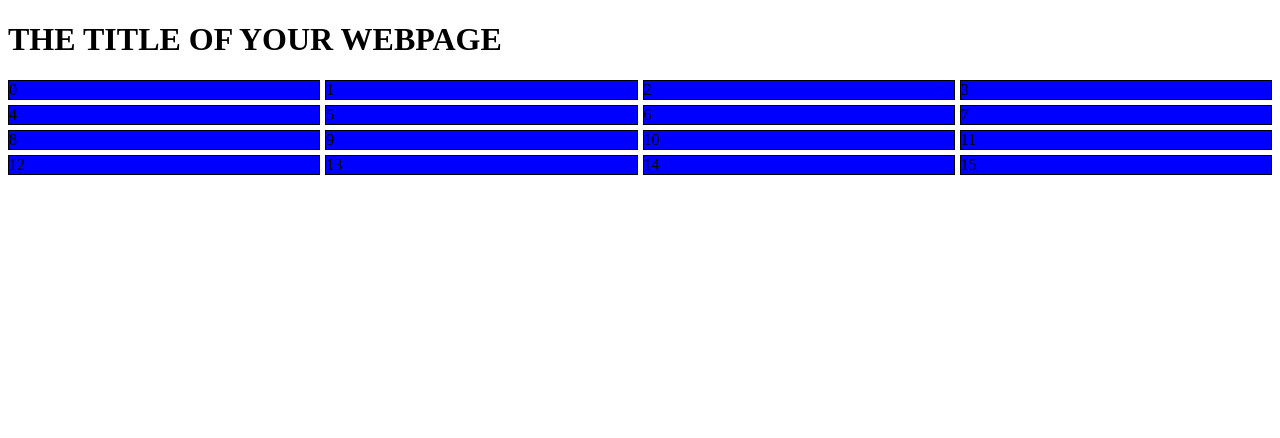
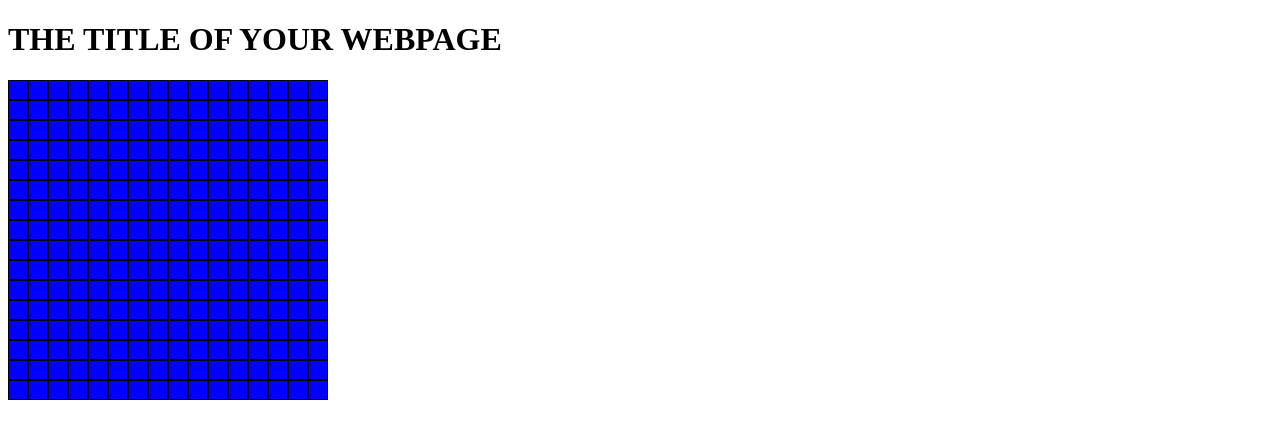
Before and after one commit to Red4lpha/EtchASketch, a plain HTML site: page index.html in a window 1280 px wide. Drawn offline with Linux system fonts and the light colour scheme.

Commit message:
Incremental commit
Restyled grid, increased size, improved hover
Organized functions and remove unneeded code

```diff
--- a/index.html
+++ b/index.html
@@ -9,46 +9,38 @@
     THE TITLE OF YOUR WEBPAGE
   </h1>
   <div id="container" style="display: grid;
-                              grid-template-columns: repeat(4, 1fr);
-                              grid-gap: 5px;">
+                              ">
                               </div>
   <script>
     const container = document.querySelector('#container');
+    let divs = [];
+    let gridSize = 16;
     function addDivGrid(){
-      const GRIDSIZE = 16;
-      let row = 1;
-      let column = 0;
-      let gridSqr = Math.sqrt(GRIDSIZE);
-      let divs = [];
-      for(i = 0; i < GRIDSIZE; i++){
-        //increases the rows resets the columns
-        if (gridSqr === column)
-        {
-          row++;
-          column = 1;
-        }
-        else column++;
+      container.setAttribute ('style',
+          'display: grid;' +
+          'grid-template-columns: repeat(' + gridSize + ', 20px);' +
+          'grid-template-rows: repeat(' + gridSize + ', 20px);');
 
-        //divs.push('div'+i);
-        divs[i] = document.createElement('div');
-        divs[i].classList.add('grid');
-        divs[i].setAttribute ('style',
-          'background: blue;' +
-          'border: 1px solid black;' +
-          'grid-column: ' + column + ';' +
-          'grid-row: ' + row + ';');
-        divs[i].textContent = i;
-        container.appendChild(divs[i]);
-        console.log(divs[i]);
-        console.log('row: '+ row + ' column: ' + column);
-      }
+      for(i = 0; i < gridSize*gridSize; i++){ setGridDivInfo(i) }
     }
+    function setGridDivInfo(i){
+      divs[i] = document.createElement('div');
+      divs[i].classList.add('grid');
+      divs[i].setAttribute ('style',
+        'background: blue;' +
+        'border: 1px solid black;');
+      container.appendChild(divs[i]);
+     // console.log(divs[i]);
+    }
+
+
     addDivGrid();
     const grids = document.querySelectorAll('.grid');
     grids.forEach((grid) => {
       grid.addEventListener('mouseover', () => {
-        console.log(grid);
-        grid.style.cssText = 'background: red;';
+        //console.log(grid);
+        grid.removeAttribute('background: blue;');
+        grid.style.background = 'red';
       });
     });
   </script>
```
